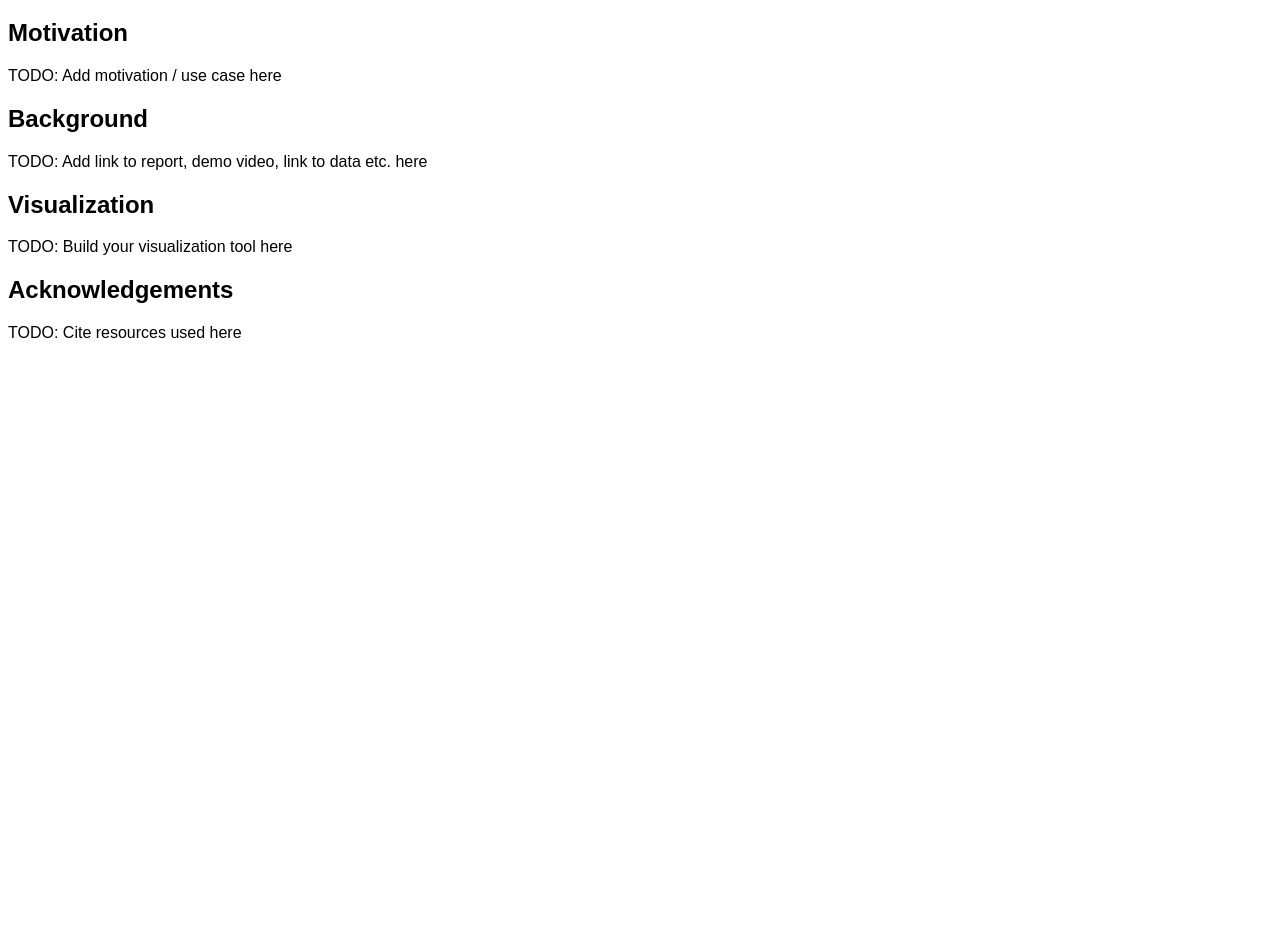
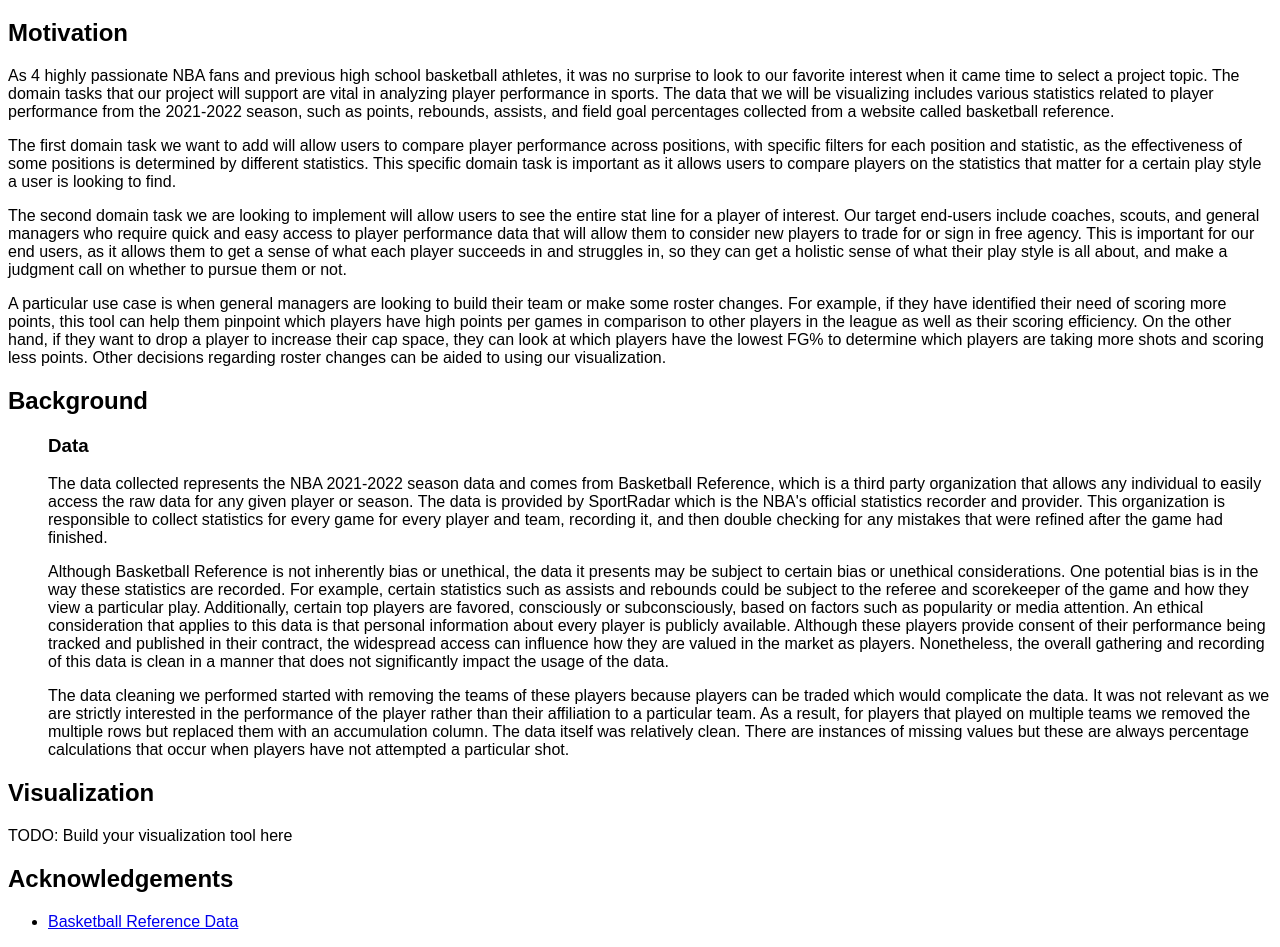
Before and after one commit to DS4200-S23-Class/project-alvin-mitra-nick-tom, a plain HTML site: page index.html in a window 1280 px wide. Shown: the part 61-1008 px from the top of the page. Before the commit the page ends 800 px from the top, so only its background shows below. Drawn offline with Linux system fonts and the light colour scheme.

Commit message:
Part 1 Done

```diff
--- a/index.html
+++ b/index.html
@@ -15,12 +15,26 @@
 
     <div>
         <h2>Motivation</h2>
-        TODO: Add motivation / use case here
+        <p>As 4 highly passionate NBA fans and previous high school basketball athletes, it was no surprise to look to our favorite interest when it came time to select a project topic. The domain tasks that our project will support are vital in analyzing player performance in sports. The data that we will be visualizing includes various statistics related to player performance from the 2021-2022 season, such as points, rebounds, assists, and field goal percentages collected from a website called basketball reference.</p>
+
+        <p>The first domain task we want to add will allow users to compare player performance across positions, with specific filters for each position and statistic, as the effectiveness of some positions is determined by different statistics. This specific domain task is important as it allows users to compare players on the statistics that matter for a certain play style a user is looking to find.</p>
+
+        <p>The second domain task we are looking to implement will allow users to see the entire stat line for a player of interest. Our target end-users include coaches, scouts, and general managers who require quick and easy access to player performance data that will allow them to consider new players to trade for or sign in free agency. This is important for our end users, as it allows them to get a sense of what each player succeeds in and struggles in, so they can get a holistic sense of what their play style is all about, and make a judgment call on whether to pursue them or not.</p>
+
+        <p>A particular use case is when general managers are looking to build their team or make some roster changes. For example, if they have identified their need of scoring more points, this tool can help them pinpoint which players have high points per games in comparison to other players in the league as well as their scoring efficiency. On the other hand, if they want to drop a player to increase their cap space, they can look at which players have the lowest FG% to determine which players are taking more shots and scoring less points. Other decisions regarding roster changes can be aided to using our visualization.</p>
     </div>
 
     <div>
         <h2>Background</h2>
-        TODO: Add link to report, demo video, link to data etc. here
+        <ul>
+            <h3>Data</h3>
+            <p>The data collected represents the NBA 2021-2022 season data and comes from Basketball Reference, which is a third party organization that allows any individual to easily access the raw data for any given player or season. The data is provided by SportRadar which is the NBA's official statistics recorder and provider. This organization is responsible to collect statistics for every game for every player and team, recording it, and then double checking for any mistakes that were refined after the game had finished.</p>
+
+            <p>Although Basketball Reference is not inherently bias or unethical, the data it presents may be subject to certain bias or unethical considerations. One potential bias is in the way these statistics are recorded. For example, certain statistics such as assists and rebounds could be subject to the referee and scorekeeper of the game and how they view a particular play. Additionally, certain top players are favored, consciously or subconsciously, based on factors such as popularity or media attention. An ethical consideration that applies to this data is that personal information about every player is publicly available. Although these players provide consent of their performance being tracked and published in their contract, the widespread access can influence how they are valued in the market as players. Nonetheless, the overall gathering and recording of this data is clean in a manner that does not significantly impact the usage of the data.</p>
+
+            <p>The data cleaning we performed started with removing the teams of these players because players can be traded which would complicate the data. It was not relevant as we are strictly interested in the performance of the player rather than their affiliation to a particular team. As a result, for players that played on multiple teams we removed the multiple rows but replaced them with an accumulation column. The data itself was relatively clean. There are instances of missing values but these are always percentage calculations that occur when players have not attempted a particular shot.</p>
+        </ul>
+
     </div>
 
     <div>
@@ -30,7 +44,11 @@
 
     <div>
         <h2>Acknowledgements</h2>
-        TODO: Cite resources used here
+        <div>
+            <ul>
+                <li><a href="https://www.basketball-reference.com/leagues/NBA_2022_totals.html">Basketball Reference Data</a></li>
+            </ul>
+        </div>
     </div>
 
 
```
Also changed, not shown: 1 other file.
